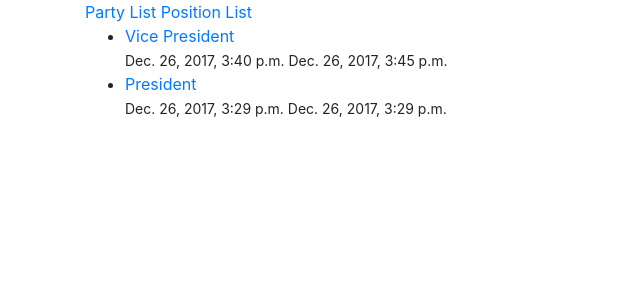
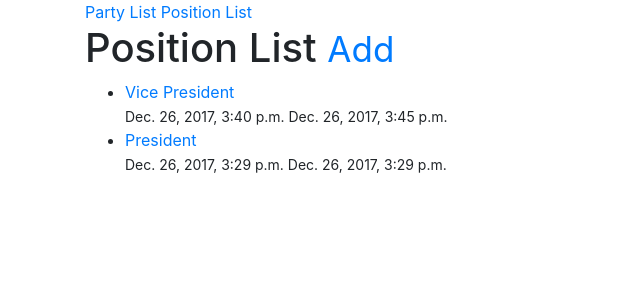
Before and after one commit to dagusen/dev3, a Django app: page /position/ in a window 1280 px wide. Shown: the top 300 px of the page, without its empty margins (0-640 px from the left). Run offline with Django 3.2, Linux system fonts and the light colour scheme; a user stored in the database is signed in; data comes from the database, SQL or seed files in the repository; some libraries are stand-ins or nearby versions.

Commit message:
finished position app

```diff
--- a/src/partylists/models.py
+++ b/src/partylists/models.py
@@ -25,6 +25,9 @@ class PartyList(models.Model):
 	def __str__(self):
 		return self.partylist_name
 
+	class Meta:
+		ordering = ['-updated', '-timestamp']
+
 	def get_absolute_url(self):
 		return reverse('party-list:edit', kwargs={'slug': self.slug})
 
--- a/src/positions/templates/positions/position_list.html
+++ b/src/positions/templates/positions/position_list.html
@@ -4,9 +4,13 @@
 {% block head_title %}Position List | {{ block.super }}{% endblock head_title %}
 
 {% block content %}
+<h1>Position List <small><a href='{% url "position:create"%}'>Add</a></small></h1>
 <ul>
 	{% for obj in object_list %}
 		<li><a href='{{ obj.get_absolute_url }}'>{{ obj }}</a><br/><small>{{ obj.timestamp }} {{ obj.updated }}</small></li>
+
+		{% empty %}
+			<li><a href='{% url "position:create"%}'>Add One</a></li>
 	{% endfor %}
 </ul>
 {% endblock %}
```
Also changed, not shown: 1 other file.
